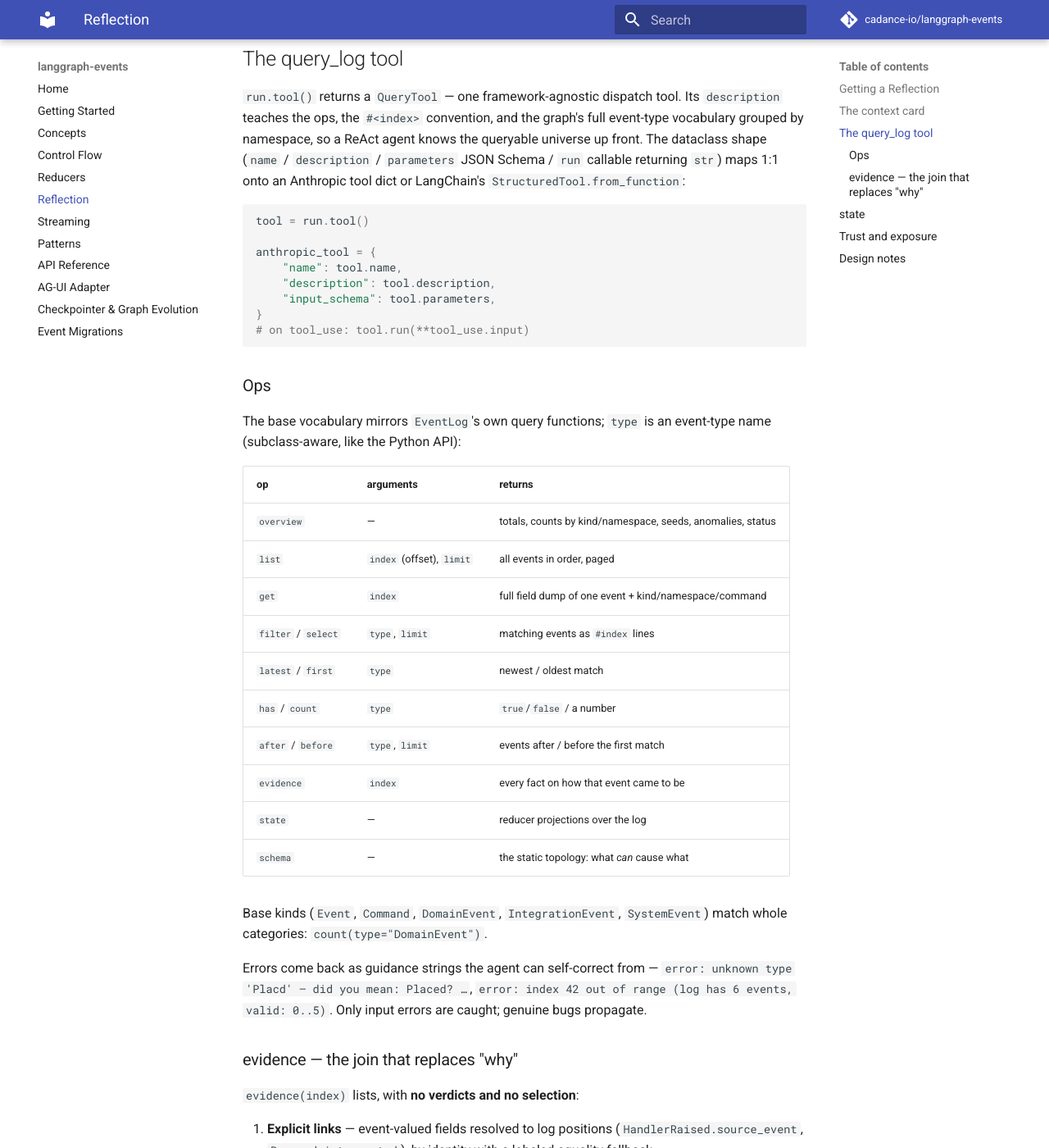
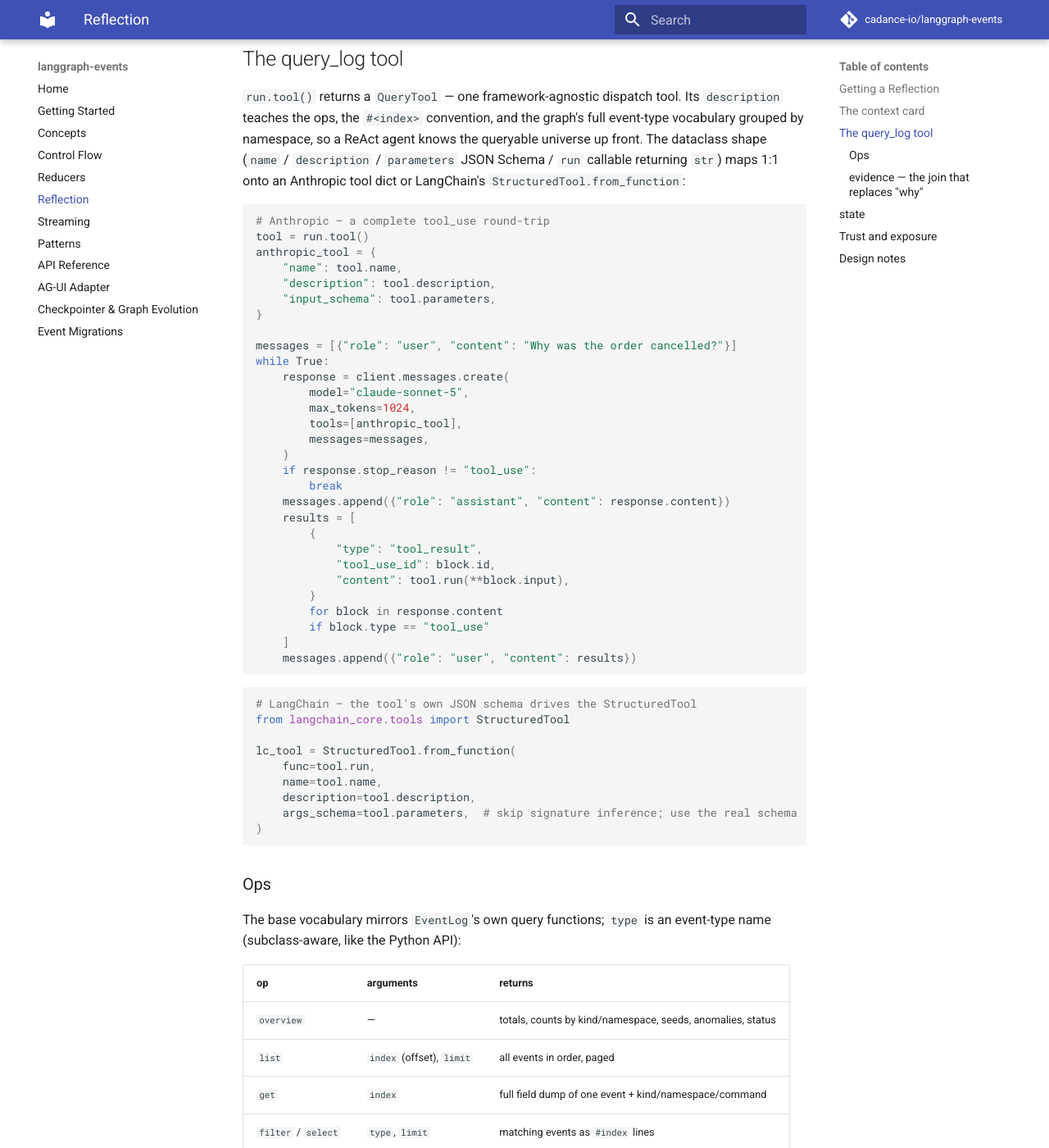
Before and after one commit to cadance-io/langgraph-events, an MkDocs documentation site: the page built from docs/reflection.md, in a window 1280 px wide and 1400 px high, scrolled down 1298 px. Shown: the whole window at 82% size. Built offline with MkDocs 1.6.1 and Material for MkDocs 9.7.7, drawn with Linux system fonts in a browser that asks for light colours; comment, search, counter and statistics services are not loaded; some of the changed text lies outside the part shown.

Commit message:
docs+test: DRY/DX review — prove the LangChain claim, complete the Anthropic loop, surface the feature
- LangChain smoke test: StructuredTool.from_function(..., args_schema=tool.parameters)
  runs the tool for real — signature inference chokes on **extra, so the snippet
  and test pass the tool's own JSON schema (making the 1:1 claim true, not asserted)
- docs/reflection.md: full Anthropic tool_use round-trip loop instead of a
  one-comment stub; LangChain snippet added; abridged error quote completed
- discoverability: Reflection linked from README docs list and docs/index.md nav
- ops↔docs sync test (every op in _OPS must appear backticked in reflection.md);
  the every-op test imports _TYPE_OPS/_INDEX_OPS instead of re-listing them
- run() dispatch: explicit schema branch + unreachable guard, so an op added to
  _OPS without a branch fails loudly instead of silently returning schema output

Co-Authored-By: Claude Fable 5 <noreply@anthropic.com>

````diff
--- a/docs/reflection.md
+++ b/docs/reflection.md
@@ -68,14 +68,47 @@ returning `str`) maps 1:1 onto an Anthropic tool dict or LangChain's
 `StructuredTool.from_function`:
 
 ```python
+# Anthropic — a complete tool_use round-trip
 tool = run.tool()
-
 anthropic_tool = {
     "name": tool.name,
     "description": tool.description,
     "input_schema": tool.parameters,
 }
-# on tool_use: tool.run(**tool_use.input)
+
+messages = [{"role": "user", "content": "Why was the order cancelled?"}]
+while True:
+    response = client.messages.create(
+        model="claude-sonnet-5",
+        max_tokens=1024,
+        tools=[anthropic_tool],
+        messages=messages,
+    )
+    if response.stop_reason != "tool_use":
+        break
+    messages.append({"role": "assistant", "content": response.content})
+    results = [
+        {
+            "type": "tool_result",
+            "tool_use_id": block.id,
+            "content": tool.run(**block.input),
+        }
+        for block in response.content
+        if block.type == "tool_use"
+    ]
+    messages.append({"role": "user", "content": results})
+```
+
+```python
+# LangChain — the tool's own JSON schema drives the StructuredTool
+from langchain_core.tools import StructuredTool
+
+lc_tool = StructuredTool.from_function(
+    func=tool.run,
+    name=tool.name,
+    description=tool.description,
+    args_schema=tool.parameters,  # skip signature inference; use the real schema
+)
 ```
 
 ### Ops
@@ -101,7 +134,8 @@ Base kinds (`Event`, `Command`, `DomainEvent`, `IntegrationEvent`,
 
 Errors come back as guidance strings the agent can self-correct from —
 `error: unknown type 'Placd' — did you mean: Placed? …`,
-`error: index 42 out of range (log has 6 events, valid: 0..5)`. Only
+`error: index 42 out of range (log has 6 events, valid: 0..5, negatives count
+from the end)`. Only
 input errors are caught; genuine bugs propagate.
 
 ### evidence — the join that replaces "why"
````
Also changed, not shown: README.md (+1 -0 lines), docs/index.md (+1 -0 lines), 2 other files.
